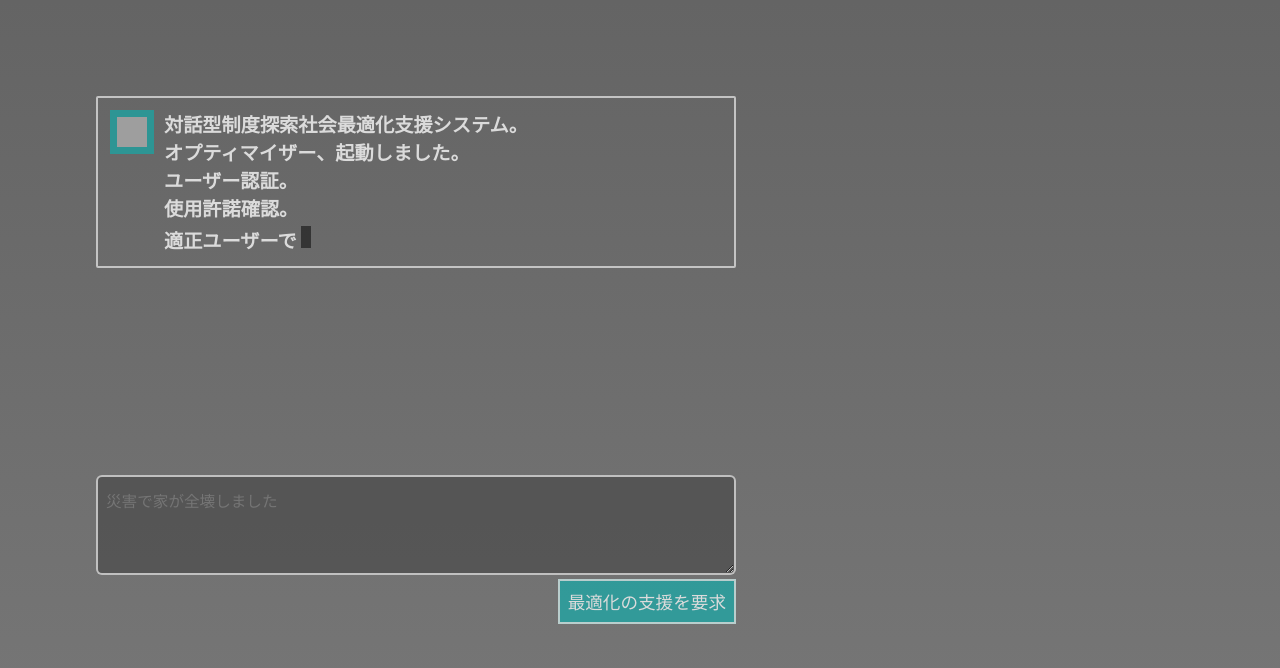
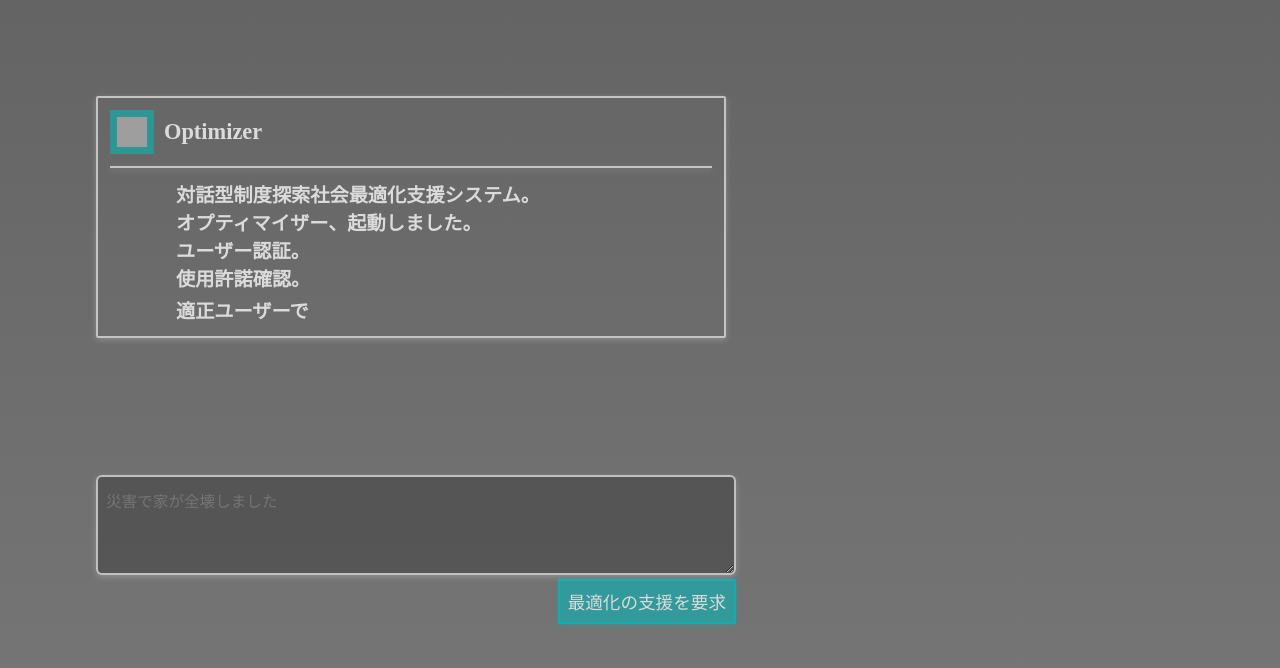
Before and after one commit to yuiseki/OPTIMIZER, a Next.js app: page / in a window 1280 px wide. Shown: the top 668 px of the page. Built offline with nearby package versions, Linux system fonts and the light colour scheme; grey boxes are pictures that could not be loaded.

Commit message:
more improve color theme

```diff
--- a/src/pages/index.tsx
+++ b/src/pages/index.tsx
@@ -137,10 +137,21 @@ export default function Home() {
                 key={dialogueIdx}
                 style={{
                   display: "flex",
+                  flexDirection: "column",
+                  gap: "12px",
                   marginBottom: "10px",
+                  marginRight: "10px",
                   padding: "12px",
+                  borderRadius: "2px",
                   border: "2px solid rgba(219, 219, 219, 0.8)",
-                  borderRadius: "2px",
+                  boxShadow: "0 2px 6px 0 rgba(219, 219, 219, .3)",
+                }}
+              >
+                <div
+                  style={{
+                    display: "flex",
+                    justifyItems: "center",
+                    alignItems: "center",
                   }}
                 >
                   <div
@@ -155,7 +166,7 @@ export default function Home() {
                       backgroundColor:
                         dialogueElement.who === "assistant"
                           ? "rgba(7, 180, 179, 0.6)"
-                        : "transparent",
+                          : "rgba(0, 0, 0, 0.3)",
                     }}
                   >
                     {dialogueElement.who === "assistant" ? (
@@ -175,10 +186,21 @@ export default function Home() {
                       />
                     )}
                   </div>
+                  <div style={{ fontWeight: "bold", fontSize: "1.4em" }}>
+                    {dialogueElement.who === "assistant" ? "Optimizer" : "User"}
+                  </div>
+                </div>
+                <div
+                  style={{
+                    borderBottom: "2px solid rgba(219, 219, 219, 0.8)",
+                    boxShadow: "0 2px 6px 0 rgba(219, 219, 219, .3)",
+                  }}
+                />
                 <div
                   style={{
                     fontWeight: "bold",
                     fontSize: "1.2em",
+                    paddingLeft: "66px",
                   }}
                 >
                   {dialogueElement.text.split("\n").map((row, rowIdx) => {
@@ -216,6 +238,7 @@ export default function Home() {
               backgroundColor: "rgba(79, 79, 79, 0.8)",
               borderRadius: "6px",
               border: "2px solid rgba(219, 219, 219, 0.8)",
+              boxShadow: "0 2px 6px 0 rgba(219, 219, 219, .3)",
               width: "100%",
               padding: "12px 8px",
               fontSize: "1.2em",
@@ -229,8 +252,9 @@ export default function Home() {
               disabled={responding}
               style={{
                 color: "rgb(219, 219, 219)",
-                backgroundColor: "rgba(7, 180, 179, 0.6)",
-                border: "2px solid rgba(219, 219, 219, 0.8)",
+                backgroundColor: "rgba(7, 180, 180, 0.6)",
+                border: "2px solid rgba(7, 180, 180, 0.8)",
+                boxShadow: "0 2px 6px 0 rgba(7, 180, 180, .3)",
                 display: "block",
                 textAlign: "right",
                 padding: "8px",
--- a/src/styles/Home.module.css
+++ b/src/styles/Home.module.css
@@ -19,9 +19,9 @@
   height: 1.17em;
   margin-top: 4px;
   margin-left: 4px;
-  background: black;
+  background: rgba(7, 180, 180, 1);
   display: inline-block;
-  animation: cursor-blink 0.5s steps(2) infinite;
+  animation: cursor-blink 0.2s steps(2) infinite;
 }
 
 .description {
```
Lines whose indentation alone changed are shown as unchanged.
